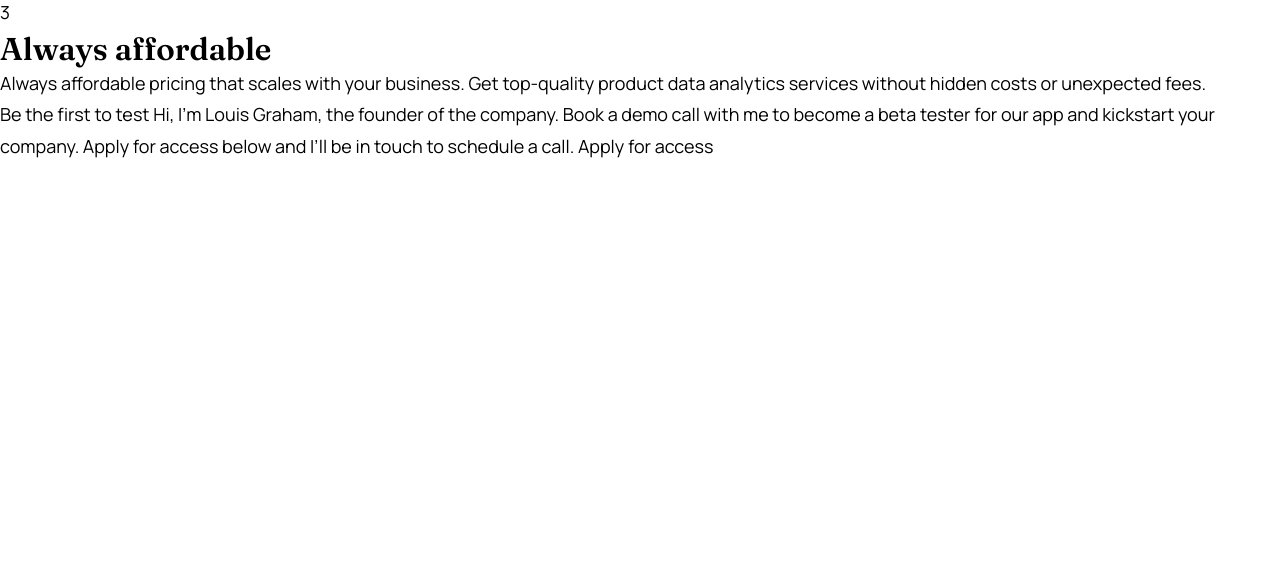
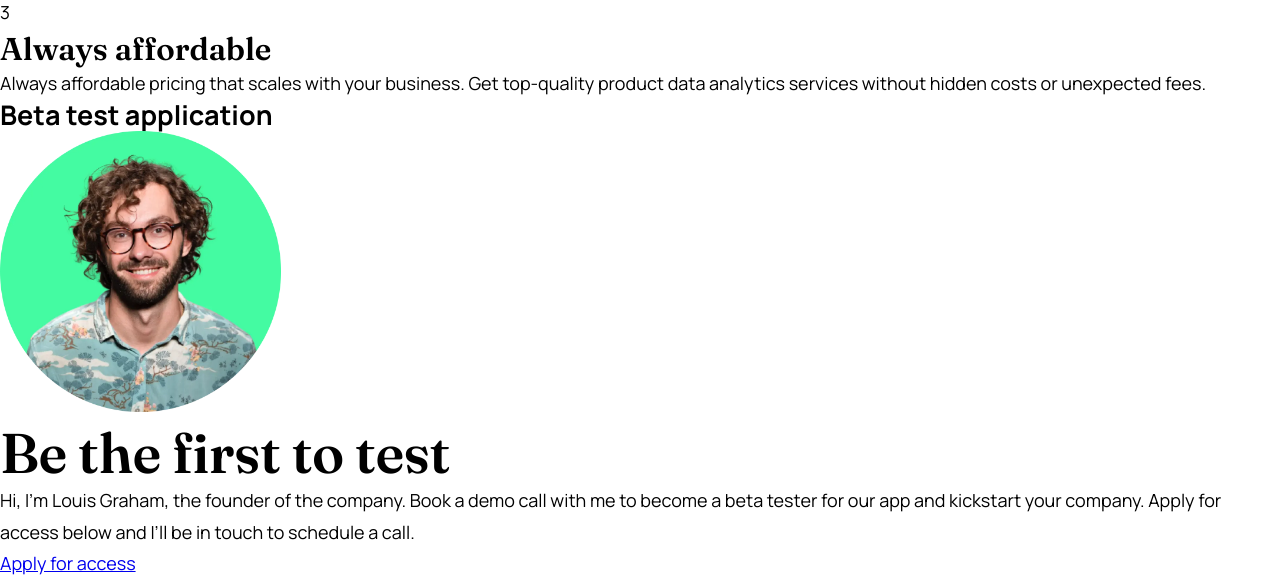
Before and after one commit to meilani/workitLandingPage, a plain HTML site: page index.html in a window 1280 px wide. Shown: the part 687-1267 px from the top of the page. Before the commit the page ends 849 px from the top, so only its background shows below. Drawn offline with Linux system fonts and the light colour scheme.

Commit message:
apply section html

```diff
--- a/index.html
+++ b/index.html
@@ -70,23 +70,31 @@
             analytics services without hidden costs or unexpected fees.
           </p>
         </div>
-
-
-
-
-
       </div>
     </section>
-
-
-
-    Be the first to test
-
-    Hi, I'm Louis Graham, the founder of the company. Book a demo call with me to become a
-    beta tester for our app and kickstart your company. Apply for access below and I’ll be
-    in touch to schedule a call.
-
-    Apply for access
+    <section class="apply">
+      <h2 class="hidden-text">Beta test application</h2>
+      <div class="container">
+        <div class="col col-1">
+          <img
+            src="./images/image-founder.webp"
+            alt="a headshot of Louis Graham"
+            loading="lazy"
+            width="281"
+            height="281"
+          />
+        </div>
+        <div class="col col-2">
+          <h3 class="heading-m">Be the first to test</h3>
+          <p>
+            Hi, I'm Louis Graham, the founder of the company. Book a demo call with me to become a
+            beta tester for our app and kickstart your company. Apply for access below and I’ll be
+            in touch to schedule a call.
+          </p>
+          <a class="btn" href="#">Apply for access</a>
+        </div>
+      </div>
+    </section>
   </main>
   <footer>
 
```
